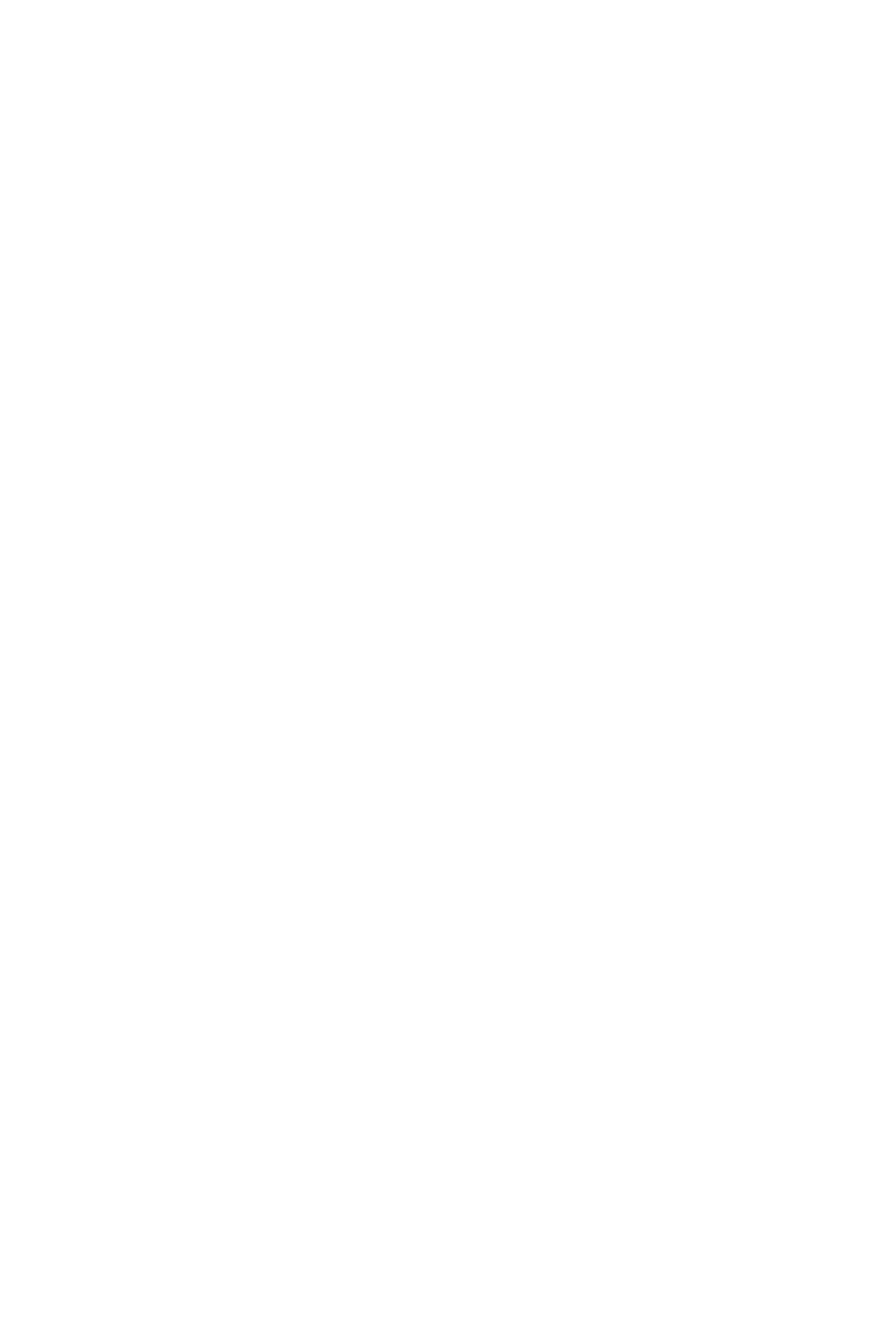
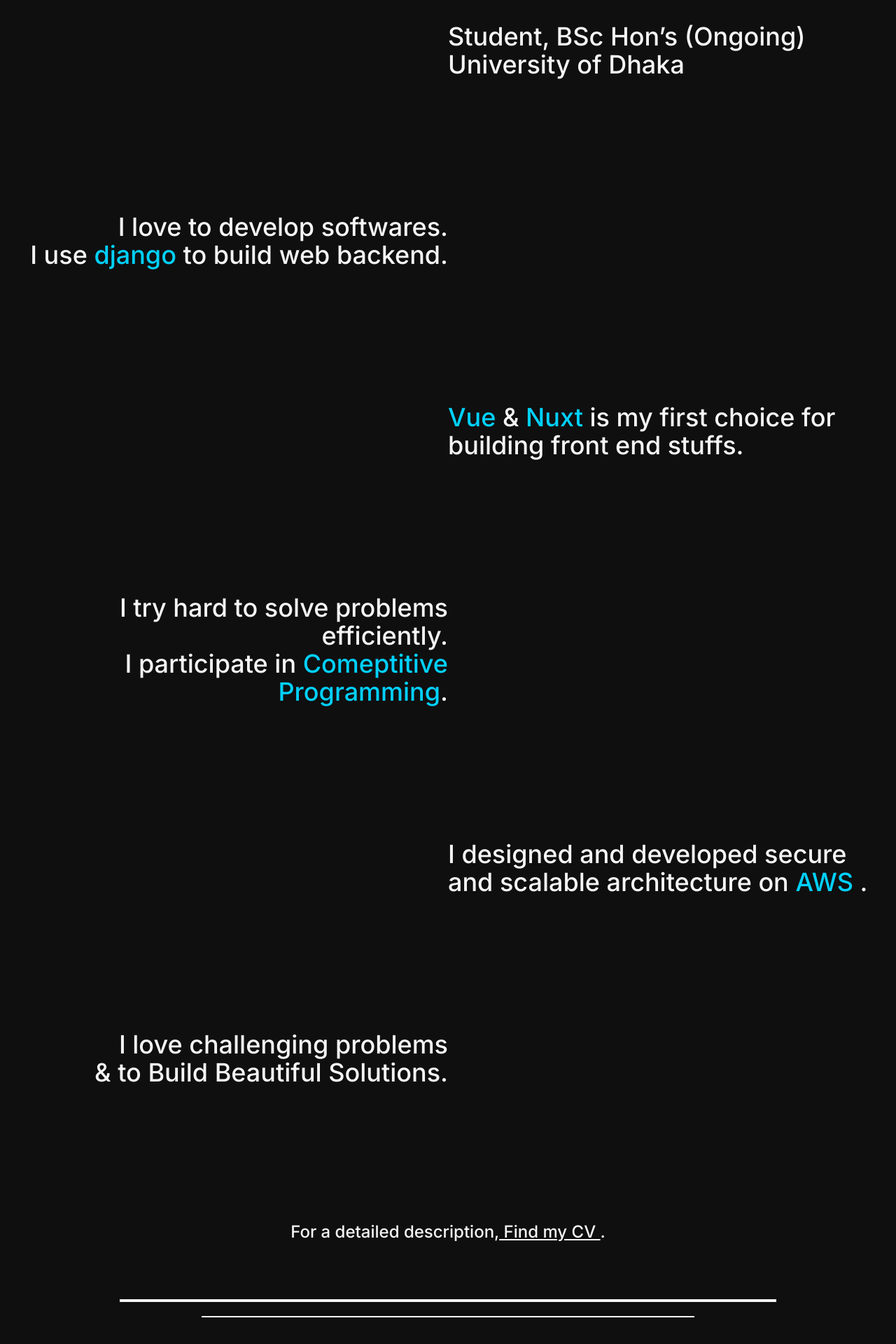
Before and after one commit to reduan2660/Portfolio, a Nuxt app: page / in a window 1280 px wide. Shown: the part 256-2176 px from the top of the page at 70% size. Before the commit the page ends 800 px from the top, so only its background shows below. Built offline with nearby package versions, Linux system fonts and the light colour scheme.

Commit message:
Introduction

```diff
--- /dev/null
+++ b/components/separator.vue
@@ -0,0 +1,6 @@
+<template>
+  <div class="w-11/12 flex flex-col items-center my-20">
+    <div class="h-1 w-4/5 bg-white"></div>
+    <div class="h-0.5 w-3/5 mt-3 md:mt-5 bg-white"></div>
+  </div>
+</template>
--- a/layouts/default.vue
+++ b/layouts/default.vue
@@ -1,11 +1,11 @@
 <template>
   <div
-    class="header font-display w-screen h-20 sm:h-24 bg-gradient-to-b from-headerBlue to-black text-pureWhite flex flex-row justify-between items-center px-7 sm:px-20"
+    class="header font-display h-20 sm:h-24 bg-gradient-to-b from-headerBlue to-black text-pureWhite flex flex-row justify-between items-center px-7 sm:px-20"
   >
     <div class="underline underline-offset-4 mt-2 sm:mt-4 sm:text-lg">
       Projects
     </div>
-    <div class="text-2xl sm:text-3xl">AlveReduan</div>
+    <div class="text-2xl sm:text-5xl">AlveReduan</div>
     <div class="underline underline-offset-4 mt-2 sm:mt-4 sm:text-lg">
       Reach me
     </div>
--- a/pages/index.vue
+++ b/pages/index.vue
@@ -1,3 +1,56 @@
 <template>
-  <div class="w-screen flex items-center justify-center bg-black"></div>
+  <div
+    class="flex flex-col items-center bg-black text-white font-body font-medium"
+  >
+    <div
+      class="hero grid grid-cols-4 md:grid-cols-2 gap-y-20 md:gap-y-48 pt-12 md:pt-48 px-6 text-xl md:text-4xl"
+    >
+      <div></div>
+      <div class="col-span-3 md:col-span-1 md:col-start-2">
+        Student, BSc Hon’s (Ongoing)<br />
+        University of Dhaka
+      </div>
+
+      <div class="col-span-3 md:col-span-1 md:text-right">
+        I love to develop softwares. <br />
+        I use <span class="font-semi-bold text-blue"> django </span>to build web
+        backend.
+      </div>
+      <div></div>
+
+      <div class=""></div>
+      <div class="col-span-3 md:col-span-1">
+        <span class="font-semi-bold text-blue">Vue</span> &
+        <span class="font-semi-bold text-blue">Nuxt</span> is my first choice
+        for building front end stuffs.
+      </div>
+
+      <div class="col-span-3 md:col-span-1 md:text-right">
+        I try hard to solve problems efficiently.<br />
+        I participate in
+        <span class="font-semi-bold text-blue">Comeptitive Programming</span>.
+      </div>
+      <div></div>
+
+      <div></div>
+      <div class="col-span-3 md:col-span-1">
+        I designed and developed secure and scalable architecture on
+        <span class="font-semi-bold text-blue">AWS</span>
+        .
+      </div>
+
+      <div class="col-span-3 md:col-span-1 md:text-right">
+        I love challenging problems<br />
+        & to Build Beautiful Solutions.
+      </div>
+      <div></div>
+
+      <div class="col-span-4 md:col-span-2 text-base md:text-2xl text-center">
+        For a detailed description,<a href="#">
+          <span class="underline underline-offset-2"> Find my CV </span></a
+        >.
+      </div>
+    </div>
+    <separator />
+  </div>
 </template>
--- a/tailwind.config.js
+++ b/tailwind.config.js
@@ -15,6 +15,7 @@ module.exports = {
       blue: "#00D1FF",
       headerBlue: "#171D1F",
       pureWhite: "#FFFFFF",
+      test: "#555555",
     },
     fontFamily: {
       body: ["Inter", "sans-serif"],
```
